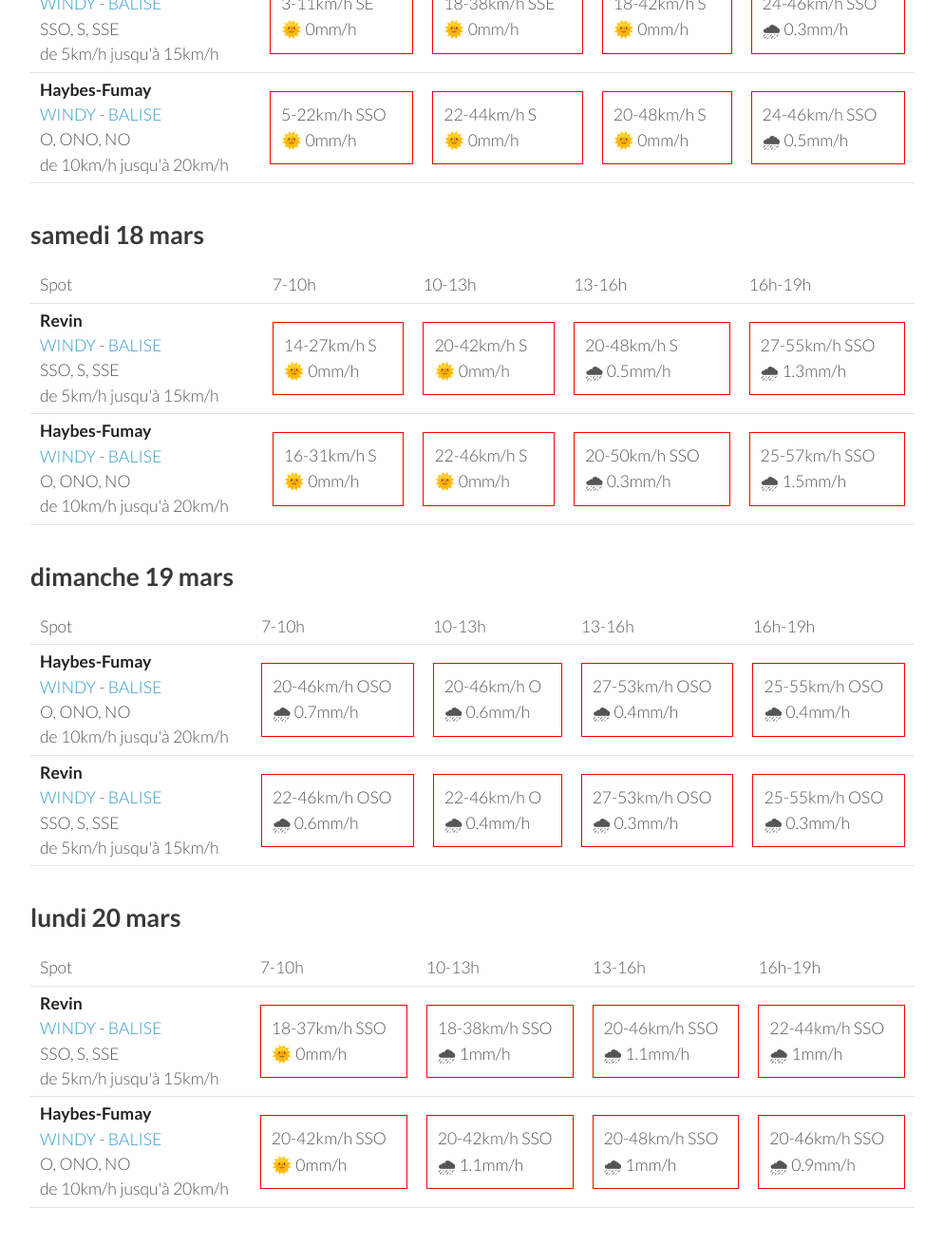
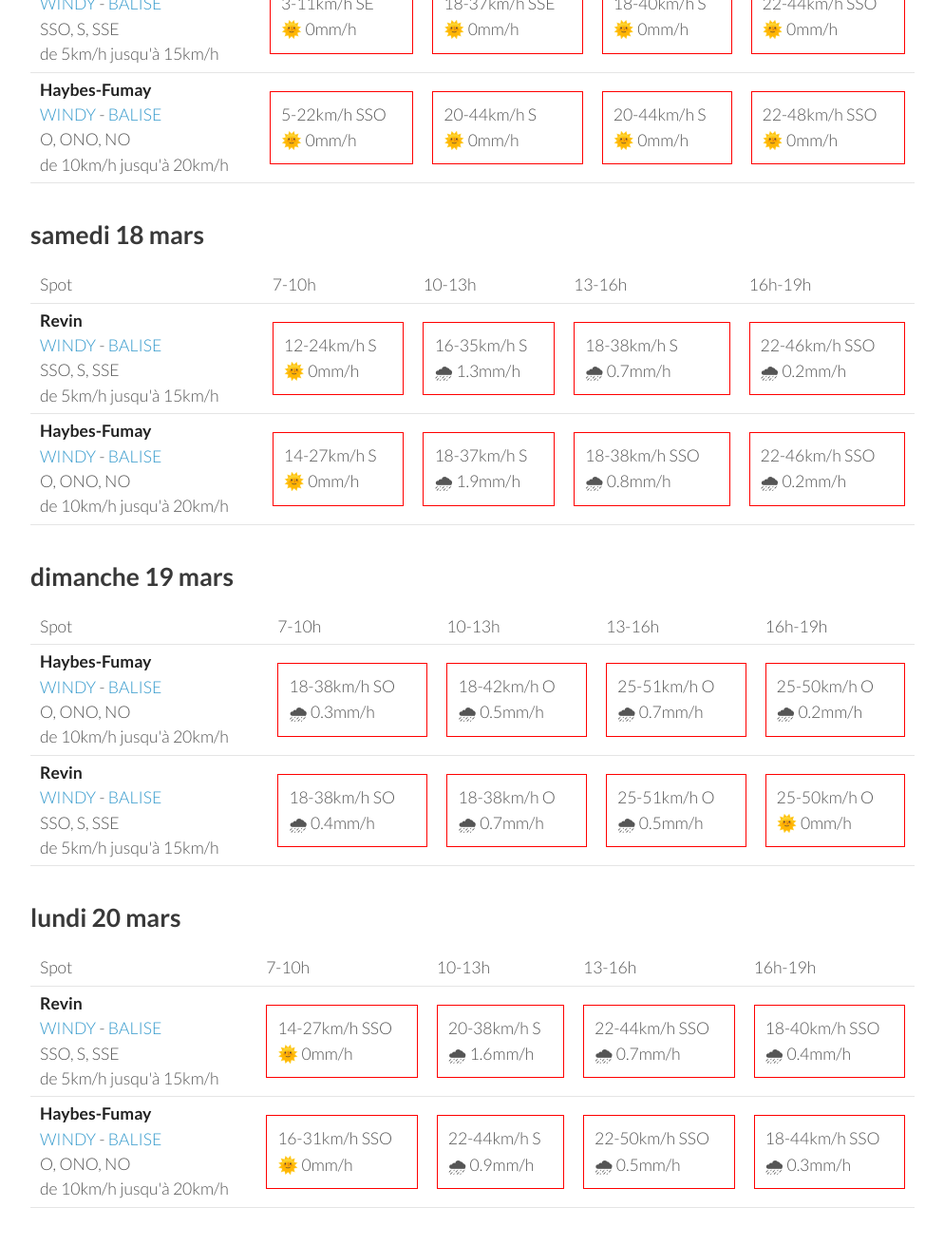
Before and after one commit to parapente-dans-le-nord/parapente-dans-le-nord.github.io, a Jekyll site: the page built from ardennes.markdown, in a window 1280 px wide and 1400 px high, scrolled down 1126 px. Shown: the top 1311 px of the window at 95% size, without its empty margins (26-1020 px from the left). Built offline with Jekyll 4.4.1, drawn with Linux system fonts in a browser that asks for light colours; some of the changed text lies outside the part shown.

Commit message:
update index.markdown

```diff
--- a/ardennes.markdown
+++ b/ardennes.markdown
@@ -7,7 +7,7 @@ title:  "Tous les spots"
 {: .links}
 
 # Prevision Windy, modèle Arome
-page mise à jour le mercredi 15 mars 19:10
+page mise à jour le mercredi 15 mars 22:10
 
 ## mercredi 15 mars
 
@@ -95,9 +95,9 @@ page mise à jour le mercredi 15 mars 19:10
         <td><strong>Revin</strong><br><a href="https://windy.com/49.948/4.625?49.543,4.625,8">WINDY</a> - <span class=""><a href="http://www.balisemeteo.com/balise.php?idBalise=5019">BALISE</a> </span><br> <span class="vent-favorable">SSO, S, SSE</span><br><span class="force-vent">de 5km/h jusqu'à 15km/h</span> </td>
 
             <td><div class="not-flyable"><p>3-11km/h SE</p><p>🌞 0mm/h</p></div></td>
-            <td><div class="not-flyable"><p>18-38km/h SSE</p><p>🌞 0mm/h</p></div></td>
-            <td><div class="not-flyable"><p>18-42km/h S</p><p>🌞 0mm/h</p></div></td>
-            <td><div class="not-flyable"><p>24-46km/h SSO</p><p>🌧 0.3mm/h</p></div></td>
+            <td><div class="not-flyable"><p>18-37km/h SSE</p><p>🌞 0mm/h</p></div></td>
+            <td><div class="not-flyable"><p>18-40km/h S</p><p>🌞 0mm/h</p></div></td>
+            <td><div class="not-flyable"><p>22-44km/h SSO</p><p>🌞 0mm/h</p></div></td>
 
 
     </tr>
@@ -105,9 +105,9 @@ page mise à jour le mercredi 15 mars 19:10
         <td><strong>Haybes-Fumay</strong><br><a href="https://windy.com/49.998/4.715?49.913,4.738,10">WINDY</a> - <span class=""><a href="http://www.balisemeteo.com/balise.php?idBalise=104">BALISE</a> </span><br> <span class="vent-favorable">O, ONO, NO</span><br><span class="force-vent">de 10km/h jusqu'à 20km/h</span> </td>
 
             <td><div class="not-flyable"><p>5-22km/h SSO</p><p>🌞 0mm/h</p></div></td>
-            <td><div class="not-flyable"><p>22-44km/h S</p><p>🌞 0mm/h</p></div></td>
-            <td><div class="not-flyable"><p>20-48km/h S</p><p>🌞 0mm/h</p></div></td>
-            <td><div class="not-flyable"><p>24-46km/h SSO</p><p>🌧 0.5mm/h</p></div></td>
+            <td><div class="not-flyable"><p>20-44km/h S</p><p>🌞 0mm/h</p></div></td>
+            <td><div class="not-flyable"><p>20-44km/h S</p><p>🌞 0mm/h</p></div></td>
+            <td><div class="not-flyable"><p>22-48km/h SSO</p><p>🌞 0mm/h</p></div></td>
 
 
     </tr>
@@ -130,20 +130,20 @@ page mise à jour le mercredi 15 mars 19:10
 <tr>
         <td><strong>Revin</strong><br><a href="https://windy.com/49.948/4.625?49.543,4.625,8">WINDY</a> - <span class=""><a href="http://www.balisemeteo.com/balise.php?idBalise=5019">BALISE</a> </span><br> <span class="vent-favorable">SSO, S, SSE</span><br><span class="force-vent">de 5km/h jusqu'à 15km/h</span> </td>
 
-            <td><div class="not-flyable"><p>14-27km/h S</p><p>🌞 0mm/h</p></div></td>
-            <td><div class="not-flyable"><p>20-42km/h S</p><p>🌞 0mm/h</p></div></td>
-            <td><div class="not-flyable"><p>20-48km/h S</p><p>🌧 0.5mm/h</p></div></td>
-            <td><div class="not-flyable"><p>27-55km/h SSO</p><p>🌧 1.3mm/h</p></div></td>
+            <td><div class="not-flyable"><p>12-24km/h S</p><p>🌞 0mm/h</p></div></td>
+            <td><div class="not-flyable"><p>16-35km/h S</p><p>🌧 1.3mm/h</p></div></td>
+            <td><div class="not-flyable"><p>18-38km/h S</p><p>🌧 0.7mm/h</p></div></td>
+            <td><div class="not-flyable"><p>22-46km/h SSO</p><p>🌧 0.2mm/h</p></div></td>
 
 
     </tr>
 <tr>
         <td><strong>Haybes-Fumay</strong><br><a href="https://windy.com/49.998/4.715?49.913,4.738,10">WINDY</a> - <span class=""><a href="http://www.balisemeteo.com/balise.php?idBalise=104">BALISE</a> </span><br> <span class="vent-favorable">O, ONO, NO</span><br><span class="force-vent">de 10km/h jusqu'à 20km/h</span> </td>
 
-            <td><div class="not-flyable"><p>16-31km/h S</p><p>🌞 0mm/h</p></div></td>
-            <td><div class="not-flyable"><p>22-46km/h S</p><p>🌞 0mm/h</p></div></td>
-            <td><div class="not-flyable"><p>20-50km/h SSO</p><p>🌧 0.3mm/h</p></div></td>
-            <td><div class="not-flyable"><p>25-57km/h SSO</p><p>🌧 1.5mm/h</p></div></td>
+            <td><div class="not-flyable"><p>14-27km/h S</p><p>🌞 0mm/h</p></div></td>
+            <td><div class="not-flyable"><p>18-37km/h S</p><p>🌧 1.9mm/h</p></div></td>
+            <td><div class="not-flyable"><p>18-38km/h SSO</p><p>🌧 0.8mm/h</p></div></td>
+            <td><div class="not-flyable"><p>22-46km/h SSO</p><p>🌧 0.2mm/h</p></div></td>
 
 
     </tr>
@@ -166,20 +166,20 @@ page mise à jour le mercredi 15 mars 19:10
 <tr>
         <td><strong>Haybes-Fumay</strong><br><a href="https://windy.com/49.998/4.715?49.913,4.738,10">WINDY</a> - <span class=""><a href="http://www.balisemeteo.com/balise.php?idBalise=104">BALISE</a> </span><br> <span class="vent-favorable">O, ONO, NO</span><br><span class="force-vent">de 10km/h jusqu'à 20km/h</span> </td>
 
-            <td><div class="not-flyable"><p>20-46km/h OSO</p><p>🌧 0.7mm/h</p></div></td>
-            <td><div class="not-flyable"><p>20-46km/h O</p><p>🌧 0.6mm/h</p></div></td>
-            <td><div class="not-flyable"><p>27-53km/h OSO</p><p>🌧 0.4mm/h</p></div></td>
-            <td><div class="not-flyable"><p>25-55km/h OSO</p><p>🌧 0.4mm/h</p></div></td>
+            <td><div class="not-flyable"><p>18-38km/h SO</p><p>🌧 0.3mm/h</p></div></td>
+            <td><div class="not-flyable"><p>18-42km/h O</p><p>🌧 0.5mm/h</p></div></td>
+            <td><div class="not-flyable"><p>25-51km/h O</p><p>🌧 0.7mm/h</p></div></td>
+            <td><div class="not-flyable"><p>25-50km/h O</p><p>🌧 0.2mm/h</p></div></td>
 
 
     </tr>
 <tr>
         <td><strong>Revin</strong><br><a href="https://windy.com/49.948/4.625?49.543,4.625,8">WINDY</a> - <span class=""><a href="http://www.balisemeteo.com/balise.php?idBalise=5019">BALISE</a> </span><br> <span class="vent-favorable">SSO, S, SSE</span><br><span class="force-vent">de 5km/h jusqu'à 15km/h</span> </td>
 
-            <td><div class="not-flyable"><p>22-46km/h OSO</p><p>🌧 0.6mm/h</p></div></td>
-            <td><div class="not-flyable"><p>22-46km/h O</p><p>🌧 0.4mm/h</p></div></td>
-            <td><div class="not-flyable"><p>27-53km/h OSO</p><p>🌧 0.3mm/h</p></div></td>
-            <td><div class="not-flyable"><p>25-55km/h OSO</p><p>🌧 0.3mm/h</p></div></td>
+            <td><div class="not-flyable"><p>18-38km/h SO</p><p>🌧 0.4mm/h</p></div></td>
+            <td><div class="not-flyable"><p>18-38km/h O</p><p>🌧 0.7mm/h</p></div></td>
+            <td><div class="not-flyable"><p>25-51km/h O</p><p>🌧 0.5mm/h</p></div></td>
+            <td><div class="not-flyable"><p>25-50km/h O</p><p>🌞 0mm/h</p></div></td>
 
 
     </tr>
@@ -202,20 +202,20 @@ page mise à jour le mercredi 15 mars 19:10
 <tr>
         <td><strong>Revin</strong><br><a href="https://windy.com/49.948/4.625?49.543,4.625,8">WINDY</a> - <span class=""><a href="http://www.balisemeteo.com/balise.php?idBalise=5019">BALISE</a> </span><br> <span class="vent-favorable">SSO, S, SSE</span><br><span class="force-vent">de 5km/h jusqu'à 15km/h</span> </td>
 
-            <td><div class="not-flyable"><p>18-37km/h SSO</p><p>🌞 0mm/h</p></div></td>
-            <td><div class="not-flyable"><p>18-38km/h SSO</p><p>🌧 1mm/h</p></div></td>
-            <td><div class="not-flyable"><p>20-46km/h SSO</p><p>🌧 1.1mm/h</p></div></td>
-            <td><div class="not-flyable"><p>22-44km/h SSO</p><p>🌧 1mm/h</p></div></td>
+            <td><div class="not-flyable"><p>14-27km/h SSO</p><p>🌞 0mm/h</p></div></td>
+            <td><div class="not-flyable"><p>20-38km/h S</p><p>🌧 1.6mm/h</p></div></td>
+            <td><div class="not-flyable"><p>22-44km/h SSO</p><p>🌧 0.7mm/h</p></div></td>
+            <td><div class="not-flyable"><p>18-40km/h SSO</p><p>🌧 0.4mm/h</p></div></td>
 
 
     </tr>
 <tr>
         <td><strong>Haybes-Fumay</strong><br><a href="https://windy.com/49.998/4.715?49.913,4.738,10">WINDY</a> - <span class=""><a href="http://www.balisemeteo.com/balise.php?idBalise=104">BALISE</a> </span><br> <span class="vent-favorable">O, ONO, NO</span><br><span class="force-vent">de 10km/h jusqu'à 20km/h</span> </td>
 
-            <td><div class="not-flyable"><p>20-42km/h SSO</p><p>🌞 0mm/h</p></div></td>
-            <td><div class="not-flyable"><p>20-42km/h SSO</p><p>🌧 1.1mm/h</p></div></td>
-            <td><div class="not-flyable"><p>20-48km/h SSO</p><p>🌧 1mm/h</p></div></td>
-            <td><div class="not-flyable"><p>20-46km/h SSO</p><p>🌧 0.9mm/h</p></div></td>
+            <td><div class="not-flyable"><p>16-31km/h SSO</p><p>🌞 0mm/h</p></div></td>
+            <td><div class="not-flyable"><p>22-44km/h S</p><p>🌧 0.9mm/h</p></div></td>
+            <td><div class="not-flyable"><p>22-50km/h SSO</p><p>🌧 0.5mm/h</p></div></td>
+            <td><div class="not-flyable"><p>18-44km/h SSO</p><p>🌧 0.3mm/h</p></div></td>
 
 
     </tr>
```
